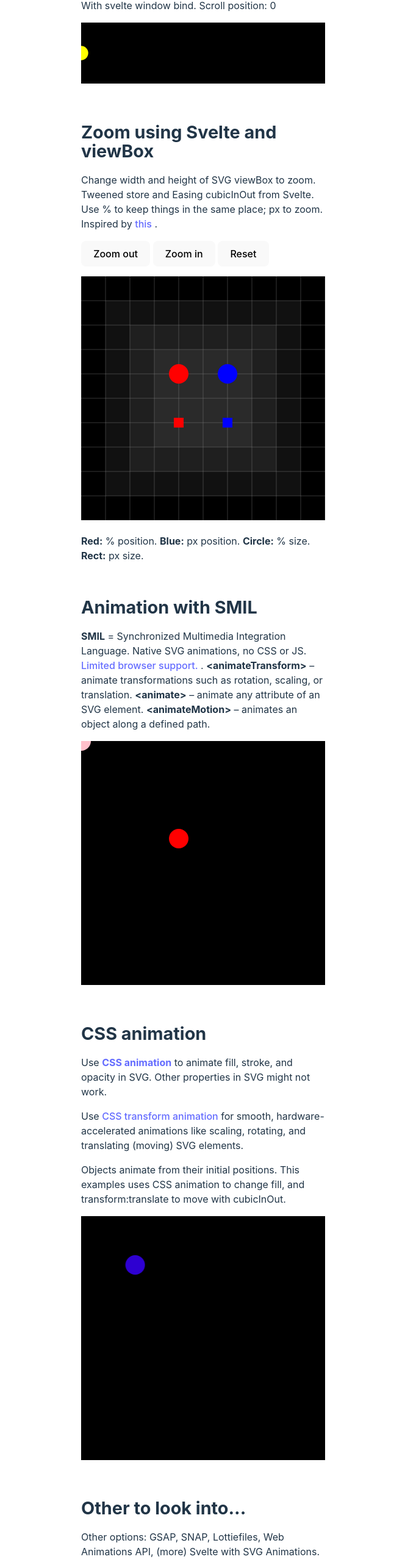
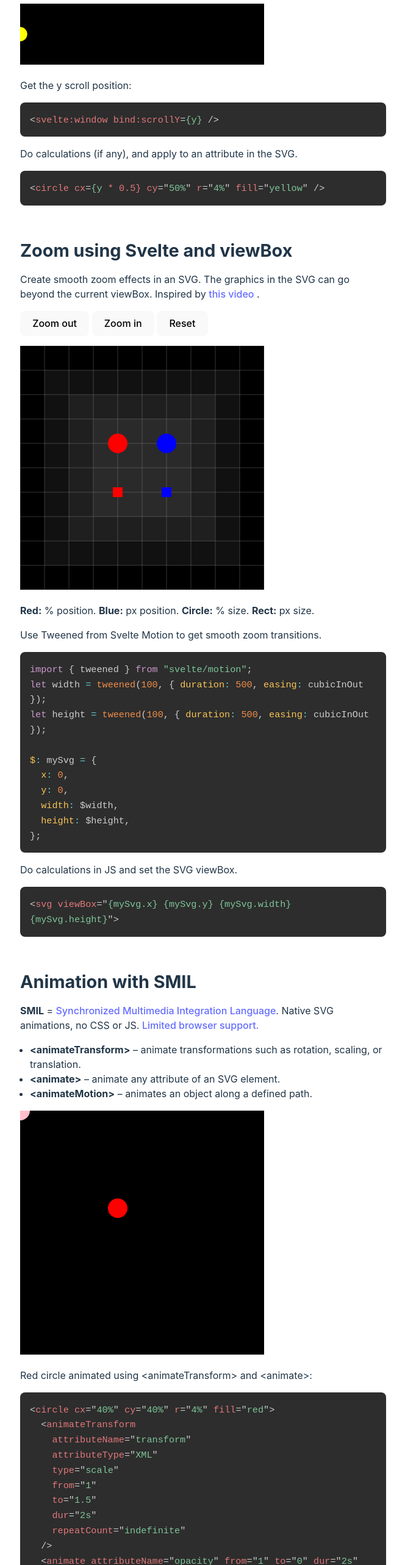
Before and after one commit to jonolave/svelte-svg-animation-experiments, a Svelte app: page / in a window 1280 px wide. Shown: the part 153-2719 px from the top of the page at 61% size, without its empty margins (307-971 px from the left). Built offline with nearby package versions, Linux system fonts and the light colour scheme.

Commit message:
Added code snippets

```diff
--- a/index.html
+++ b/index.html
@@ -4,7 +4,7 @@
     <meta charset="UTF-8" />
     <link rel="icon" type="image/svg+xml" href="/vite.svg" />
     <meta name="viewport" content="width=device-width, initial-scale=1.0" />
-    <title>Vite + Svelte</title>
+    <title>SVG animation experiments</title>
   </head>
   <body>
     <div id="app"></div>
--- a/package.json
+++ b/package.json
@@ -12,5 +12,8 @@
     "@sveltejs/vite-plugin-svelte": "^3.1.2",
     "svelte": "^4.2.19",
     "vite": "^5.4.8"
+  },
+  "dependencies": {
+    "prismjs": "^1.29.0"
   }
 }
--- a/src/App.svelte
+++ b/src/App.svelte
@@ -1,6 +1,11 @@
 <script>
   import { tweened } from "svelte/motion";
   import { cubicInOut } from "svelte/easing";
+  import { onMount } from "svelte";
+  import Prism from "prismjs";
+  import "prismjs/themes/prism-tomorrow.css";
+  import condeSnippets from './assets/codesnippets.js';
+
 
   // Create tweened stores for width and height
   let width = tweened(100, { duration: 500, easing: cubicInOut });
@@ -27,28 +32,35 @@
     width.set(100);
     height.set(100);
   }
+
+  onMount(() => {
+    Prism.highlightAll();
+  });
 </script>
 
 <svelte:window bind:scrollY={y} />
 
-<div style="min-height: 200vh; position: relative; max-width: 400px; padding: 10px;">
+<div style="min-height: 200vh; position: relative; max-width: 600px; padding: 10px;">
   <!-- Scroll position -->
   <div>
     <h1>Bind scroll position to SVG attribute</h1>
     <p>With svelte window bind. Scroll position: {Math.round(y)}</p>
     <svg viewBox="0 0 100 25" style="height: 100px; width: 400px;" xmlns="http://www.w3.org/2000/svg">
       <rect x="0" y="0" width="100" height="25" fill="black" />
-      <circle cx={y * 0.5} cy="50%" r="4%" fill="yellow"></circle>
+      <circle cx={y * 0.5} cy="50%" r="4%" fill="yellow" />
     </svg>
+    <p>Get the y scroll position:</p>
+    <pre><code class="language-html">{condeSnippets.bindy}</code></pre>
+    <p>Do calculations (if any), and apply to an attribute in the SVG.</p>
+    <pre><code class="language-markup">{condeSnippets.bindysvg}</code></pre>
   </div>
 
   <!-- Zoom -->
   <div>
     <h1>Zoom using Svelte and viewBox</h1>
     <p>
-      Change width and height of SVG viewBox to zoom. Tweened store and Easing cubicInOut from Svelte. Use % to keep
-      things in the same place; px to zoom. Inspired by
-      <a href="https://youtu.be/_jWnyJRKOvU">this</a>
+      Create smooth zoom effects in an SVG. The graphics in the SVG can go beyond the current viewBox. Inspired by
+      <a href="https://youtu.be/_jWnyJRKOvU">this video</a>
       .
     </p>
     <div style="margin-bottom: 1em;">
@@ -91,6 +103,10 @@
       <strong>Rect:</strong>
       px size.
     </p>
+    <p>Use Tweened from Svelte Motion to get smooth zoom transitions.</p>
+    <pre><code class="language-javascript">{condeSnippets.viewboxtween}</code></pre>
+    <p>Do calculations in JS and set the SVG viewBox.</p>
+    <pre><code class="language-markup">{condeSnippets.viewbox}</code></pre>
   </div>
 
   <!-- SMIL -->
@@ -98,19 +114,18 @@
     <h1>Animation with SMIL</h1>
     <p>
       <strong>SMIL</strong>
-      = Synchronized Multimedia Integration Language. Native SVG animations, no CSS or JS.
+      = <a href="https://developer.mozilla.org/en-US/docs/Web/SVG/SVG_animation_with_SMIL">Synchronized Multimedia Integration Language</a>. Native SVG animations, no CSS or JS.
       <a href="https://caniuse.com/svg-smil">Limited browser support.</a>
-      .
 
-      <strong>&lt;animateTransform&gt;</strong>
-      – animate transformations such as rotation, scaling, or translation.
+      <ul>
+        <li><strong>&lt;animateTransform&gt;</strong>
+          – animate transformations such as rotation, scaling, or translation.</li>
+        <li><strong>&lt;animate&gt;</strong>
+          – animate any attribute of an SVG element.</li>
+        <li>  <strong>&lt;animateMotion&gt;</strong>
+          – animates an object along a defined path.</li>
+      </ul>
 
-      <strong>&lt;animate&gt;</strong>
-      – animate any attribute of an SVG element.
-
-      <strong>&lt;animateMotion&gt;</strong>
-      – animates an object along a defined path.
-    </p>
     <svg viewBox="0 0 100 100" style="height: 400px; width: 400px;" xmlns="http://www.w3.org/2000/svg">
       <!-- Background -->
       <rect x="0" y="0" width="100" height="100" fill="black" />
@@ -139,6 +154,11 @@
         />
       </circle>
     </svg>
+
+    <p>Red circle animated using &lt;animateTransform&gt; and &lt;animate&gt;:</p>
+    <pre><code class="language-markup">{condeSnippets.smilAnimate}</code></pre>
+    <p>Pink circle follows path using &lt;animateMotion&gt;:</p>
+    <pre><code class="language-markup">{condeSnippets.smilAnimateMotion}</code></pre>
   </div>
 
   <!-- CSS -->
@@ -156,14 +176,15 @@
     </p>
 
     <p>
-      Objects animate from their initial positions. This examples uses CSS animation to change fill, and
-      transform:translate to move with cubicInOut.
+      Objects animate from their initial positions. Tip: use <a href="https://cubic-bezier.com/">cubic-bezier.com</a> for previewing custom timing functions. Here: cubicInOut.
     </p>
 
     <svg class="cssvg" viewBox="0 0 100 100" style="height: 400px; width: 400px;" xmlns="http://www.w3.org/2000/svg">
       <rect x="0" y="0" width="100" height="100" fill="black" />
       <circle cx="20%" cy="20%" r="4%" fill="red" />
     </svg>
+    <p>CSS in &lt;style&gt;:</p>
+    <pre><code class="language-css">{condeSnippets.cssAnimation}</code></pre>
   </div>
 
   <!-- Other.. -->
@@ -183,30 +204,27 @@
 
   /* Animate CSS properties */
   @keyframes changeFill {
-    0% {
-      fill: red;
-    }
-    100% {
-      fill: blue;
-    }
+    0% { fill: red; }
+    100% { fill: blue; }
   }
 
   /* Animate with transform property */
   @keyframes move {
-    0% {
-      transform: translate(0, 0);
-    }
-    25% {
-      transform: translate(60%, 0%);
-    }
-    50% {
-      transform: translate(60%, 60%);
-    }
-    75% {
-      transform: translate(0%, 60%);
-    }
-    100% {
-      transform: translate(0, 0);
-    }
+    0% { transform: translate(0, 0); }
+    25% { transform: translate(60%, 0%); }
+    50% { transform: translate(60%, 60%); }
+    75% { transform: translate(0%, 60%); }
+    100% { transform: translate(0, 0);}
+  }
+
+  code {
+    font-family: "Fira Code", monospace;
+    font-size: 0.95rem;
+    white-space: pre-wrap;
+    word-wrap: break-word;
+  }
+
+  pre {
+    border-radius: 0.5rem;
   }
 </style>
--- a/src/app.css
+++ b/src/app.css
@@ -67,6 +67,12 @@ button:focus-visible {
   outline: 4px auto -webkit-focus-ring-color;
 }
 
+ul {
+  padding-left: 1em; /* Removes the default padding */
+  margin-left: 0;  /* Removes any margin */
+}
+
+
 @media (prefers-color-scheme: light) {
   :root {
     color: #213547;
--- /dev/null
+++ b/src/assets/codesnippets.js
@@ -0,0 +1,64 @@
+const condesnippets = {
+
+  bindy: `<svelte:window bind:scrollY={y} />`,
+
+  bindysvg: `<circle cx={y * 0.5} cy="50%" r="4%" fill="yellow" />`,
+
+  viewbox: `<svg viewBox="{mySvg.x} {mySvg.y} {mySvg.width} {mySvg.height}">`,
+
+  viewboxtween: `import { tweened } from "svelte/motion";
+let width = tweened(100, { duration: 500, easing: cubicInOut });
+let height = tweened(100, { duration: 500, easing: cubicInOut });
+
+$: mySvg = {
+  x: 0,
+  y: 0,
+  width: $width,
+  height: $height,
+};`,
+
+smilAnimate: `<circle cx="40%" cy="40%" r="4%" fill="red">
+  <animateTransform
+    attributeName="transform"
+    attributeType="XML"
+    type="scale"
+    from="1"
+    to="1.5"
+    dur="2s"
+    repeatCount="indefinite"
+  />
+  <animate attributeName="opacity" from="1" to="0" dur="2s" repeatCount="indefinite" />
+</circle>`,
+
+smilAnimateMotion: `<circle cx="0" cy="0" r="4" fill="pink">
+  <animateMotion
+    path="M5 39.8583C18.5 28.5 49.5 17.0001 68.5 26.9999C87.0413 36.7583 38.2912 49.5638 41 67C44.3086 88.2977 80.2716 89 96 89"
+    begin="0s"
+    dur="10s"
+    repeatCount="indefinite"
+  />
+</circle>`,
+
+cssAnimation: `.cssvg circle {
+  animation:
+    move 2s cubic-bezier(0.645, 0.045, 0.355, 1) infinite,
+    changeFill 4s ease 0s infinite alternate-reverse;
+}
+
+/* Animate CSS properties */
+@keyframes changeFill {
+  0% { fill: red; }
+  100% { fill: blue; }
+}
+
+/* Animate with transform property */
+@keyframes move {
+  0% { transform: translate(0, 0); }
+  25% { transform: translate(60%, 0%); }
+  50% { transform: translate(60%, 60%); }
+  75% { transform: translate(0%, 60%); }
+  100% { transform: translate(0, 0);}
+}`,
+};
+
+export default condesnippets;
```
Also changed, not shown: 1 other file (tests, documents, lock files or other folders).
